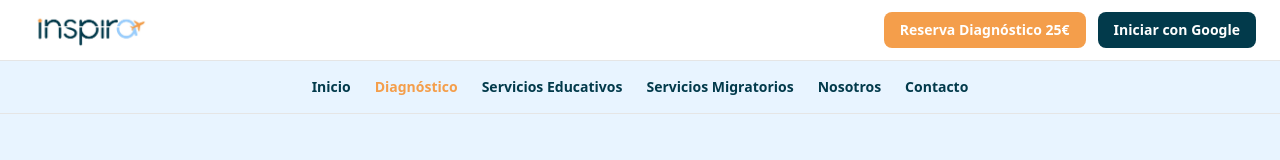
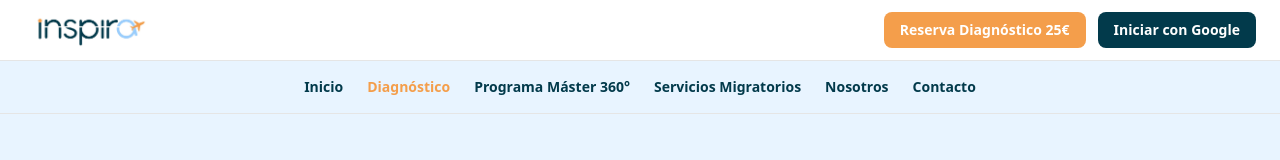
Before and after one commit to XiboloSoftware/inspira-frontend, a React (Vite) app: page / in a window 1280 px wide. Shown: the top 160 px of the page. Built offline with nearby package versions, Linux system fonts and the light colour scheme.

Commit message:
cambios frontend

```diff
--- a/src/components/layout/Header/header.data.js
+++ b/src/components/layout/Header/header.data.js
@@ -1,3 +1,4 @@
+//inspira-frontend\src\components\layout\Header\header.data.js
 export const navItems = [
   { label: "Inicio", href: "/" },
 
@@ -5,16 +6,11 @@ export const navItems = [
   { label: "Diagnóstico", href: "/diagnostico", highlight: true },
 
   // paquetes educativos
-  {
-    label: "Servicios Educativos",
-    href: "/servicios-educativos",
-    children: [
-      { label: "Paquete Máster", href: "/servicios/master" },
-      { label: "Paquete Grado", href: "/servicios/grado" },
-      { label: "Paquete FP", href: "/servicios/fp" },
-      { label: "Homologación", href: "/servicios/homologacion" },
-    ],
-  },
+{
+  label: "Programa Máster 360°",
+  href: "/servicios/master",
+},
+
 
   // paquetes migratorios
   {
```
